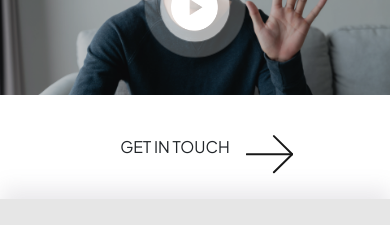
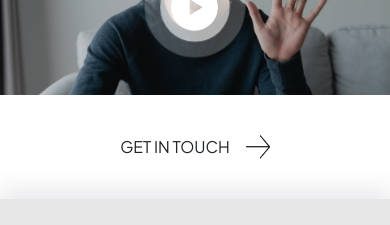
Before and after one commit to sayanmarko/sinoTrade, a Next.js app: page / in a window 390 px wide. Shown: the part 6980-7205 px from the top of the page. Built offline with nearby package versions, Linux system fonts and the light colour scheme.

Commit message:
arrow Responsive

```diff
--- a/src/pages/index.jsx
+++ b/src/pages/index.jsx
@@ -30,7 +30,7 @@ import cIcon3 from "../../public/icons/c-icon3.png";
 import RightArrrow1 from "../../public/icons/arrow-right1.svg";
 import LeftArrrow1 from "../../public/icons/arrow-left1.svg";
 
-import RightArrrowBig from "../../public/icons/right-arrow-big.svg";
+import rightArrrowBig from "../../public/icons/right-arrow-big.png";
 
 import backgroundelement from "../../public/background-element.png";
 
@@ -462,14 +462,12 @@ export default function Index() {
         <div className="container d-flex justify-content-center ">
           <Link href="/contact">
             Get In Touch
-            <span
-              className=" d-flex align align-items-center"
+            <div
+              className="arrow d-flex align align-items-center"
               data-aos="fade-right"
             >
-              <div className="arrow">
-                <RightArrrowBig />
-              </div>
-            </span>
+              <Image src={rightArrrowBig} alt="arrow" />
+            </div>
           </Link>
         </div>
       </section>
--- a/src/style/_home.scss
+++ b/src/style/_home.scss
@@ -356,7 +356,7 @@
     a {
       font-size: 16px;
     }
-    .arrow {
+    .arrow img {
       width: 24px;
       height: 24px;
     }
```
Also changed, not shown: public/icons/right-arrow-big.png (added).
